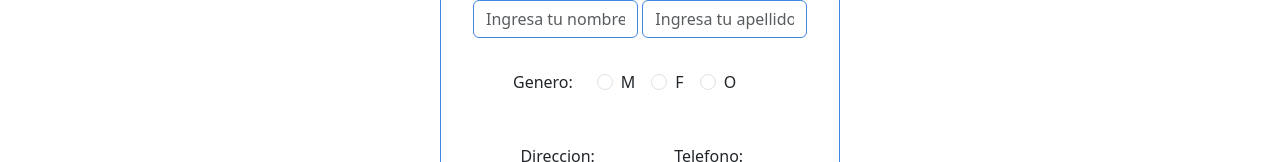
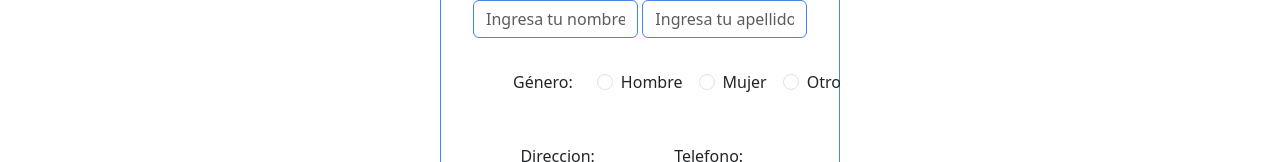
Before and after one commit to aChacin8/reminder-project-backend, a React (Vite) app: page /SignUp in a window 1280 px wide. Shown: the part 328-490 px from the top of the page. Built offline with nearby package versions, Linux system fonts and the light colour scheme.

Commit message:
Conectamos la BD haciendo posible el registro de usuarios

```diff
--- a/src/pages/auth/SignUp.jsx
+++ b/src/pages/auth/SignUp.jsx
@@ -1,11 +1,36 @@
 import Header from '@/components/Header'
 import { Card, Button, Form } from 'react-bootstrap';
 import { useForm } from 'react-hook-form';
+import {useNavigate} from 'react-router-dom';
 import '@/styles/Auth.scss'
 
 
 const SingUp = () => {
-    const { register, handleSubmit, formState: { errors } } = useForm();
+    const { register, handleSubmit, formState: { errors } } = useForm(); // Form hook para manejar el formulario
+    const navigate = useNavigate(); // Hook para navegar entre rutas
+
+    const onSubmit = async(data) => {
+        try {
+            const response = await fetch ('http://localhost:3000/register', {
+                method: 'POST',
+                headers: {
+                    'Content-Type': 'application/json' // Indica que el cuerpo de la solicitud es JSON
+                },
+                body: JSON.stringify(data) // Convierte el objeto "data" a formato JSON
+            });
+
+            const result = await response.json(); // Convierte la respuesta a formato JSON
+
+            if (response.status === 201) {
+                navigate('/login'); // Redirige al usuario a la página de inicio de sesión
+                alert('Usuario registrado con éxito'); // Muestra un mensaje de éxito
+            }
+            console.log(result); // Muestra el resultado en la consola
+
+        } catch (error) {
+            console.error(error);
+        }
+    };
 
     return (
         <>
@@ -13,7 +38,7 @@ const SingUp = () => {
         <Card style={{ width: '25rem' }} className='justify-content-center mx-auto mt-5' id='signup'>
             <Card.Body className='text-center' id='signup__body'>
                 <Card.Title id='signup__tittle'>Crear Usuario</Card.Title>
-                <Form >
+                <Form onSubmit={handleSubmit(onSubmit)} >
                     <Form.Group className='mt-3' id='signup__form-div'>
                         <Form.Group className='mb-2' id='signup__form-name'>
                             <Form.Label className='m-3'>Nombre:</Form.Label>
@@ -26,6 +51,8 @@ const SingUp = () => {
                                 required
                                 {...register('first_name')}
                             />
+                            <p>{errors.first_name?.message}</p>
+
                         </Form.Group>
 
                         <Form.Group className='mb-3' id='signup__form-name'>
@@ -39,40 +66,29 @@ const SingUp = () => {
                                 required
                                 {...register('last_name')}
                             />
+                            <p>{errors.last_name?.message}</p>
                         </Form.Group>
                     </Form.Group>
 
-                    <Form.Group className='mb-3 d-flex'>
-                        <Form.Label className='mx-4'>Genero:</Form.Label>
-                        {['radio'].map((type) => (
-                            <div key={`inline-${type}`} className="mb-3" required>
+                    <Form.Group className="mb-3 d-flex">
+    <Form.Label className="mx-4">Género:</Form.Label>
+    {['H', 'M', 'O'].map((value) => (
+        <div key={value} className="mb-3">
             <Form.Check
                 inline
-                                    label="M"
-                                    name="group1"
-                                    type={type}
-                                    id={`inline-${type}-1`}
-                                    {...register('gender')}
-                                />
-                                <Form.Check
-                                    inline
-                                    label="F"
-                                    name="group1"
-                                    type={type}
-                                    id={`inline-${type}-2`}
-                                    {...register('gender')}
-                                />
-                                <Form.Check
-                                    inline
-                                    label="O"
-                                    name="group1"
-                                    type={type}
-                                    id={`inline-${type}-3`}
-                                    {...register('gender')}
+                label={value === 'H' ? 'Hombre' : value === 'M' ? 'Mujer' : 'Otro'}
+                name="gender" // El nombre del grupo debe ser el mismo para los 3 botones de opción
+                type="radio"
+                id={`gender-${value}`}
+                value={value}
+                {...register('gender', { required: true })}
             />
         </div>
     ))}
+    <p>{errors.gender?.message}</p>
 </Form.Group>
+
+
 
                     <Form.Group className='mt-3' id='signup__form-div'>
                         <Form.Group className='mb-3' id='signup__form-location'>
@@ -86,6 +102,7 @@ const SingUp = () => {
                                 required
                                 {...register('location')}
                             />
+                            <p>{errors.location?.message}</p>
                         </Form.Group>
                         <Form.Group className='mb-3' id='signup__form-phone'>
                             <Form.Label className='m-3'>Telefono:</Form.Label>
@@ -97,6 +114,7 @@ const SingUp = () => {
                                 placeholder='Ingresa tu numero telefonico'
                                 {...register('phone_number')}
                             />
+                            <p>{errors.phone_number?.message}</p>
                         </Form.Group>
                     </Form.Group>
 
@@ -111,6 +129,7 @@ const SingUp = () => {
                             required
                             {...register('email')}
                         />
+                        <p>{errors.email?.message}</p>
                     </Form.Group>
 
                     <Form.Group className='mb-3'>
@@ -123,6 +142,7 @@ const SingUp = () => {
                             required
                             {...register('password')}
                         />
+                        <p>{errors.password?.message}</p>
                     </Form.Group>
 
                     <Button variant='success' type='submit' className='btn btn-outline-primary mt-3' id='signup__btn'>Registrarse </Button>
```
Lines whose indentation alone changed are shown as unchanged.
